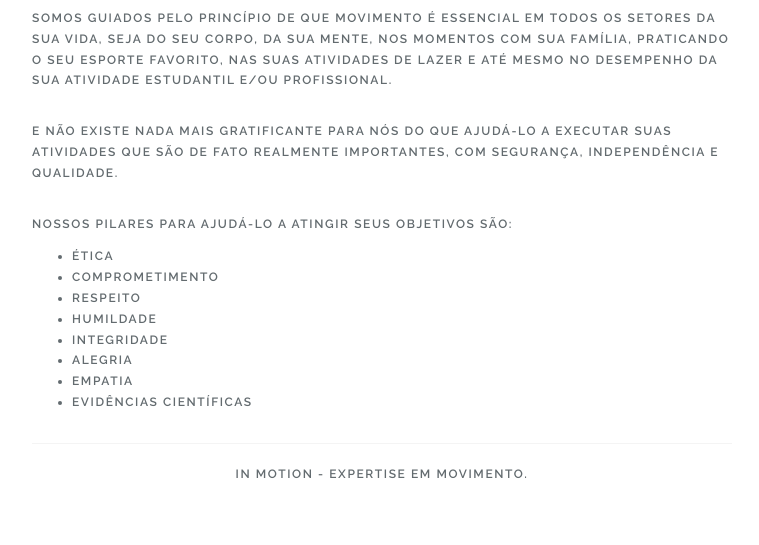
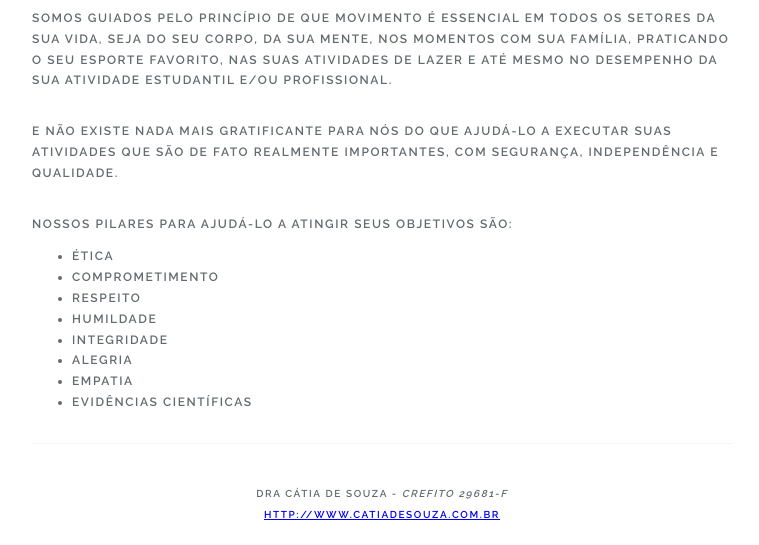
Before and after one commit to inmotionrj/inmotion.github.io, a plain HTML site: page index.html in a window 1280 px wide. Shown: the part 322-867 px from the top of the page, without its empty margins (258-1017 px from the left). Before the commit the page ends 827 px from the top, so only its background shows below. Drawn offline with Linux system fonts and the light colour scheme.

Commit message:
add rodape

```diff
--- a/index.html
+++ b/index.html
@@ -111,7 +111,12 @@
 						</ul>
 					</p>
 
-					<p class="text-center" style="margin-top: 20px; border-top: 1px solid #f4f4f4; padding: 20px 0;">In Motion - Expertise em Movimento.</p>
+					<p class="text-center" style="margin-top: 20px; border-top: 1px solid #f4f4f4; padding: 20px 0;">
+						<small style="display: block; margin-top: 20px;">
+							<span style="display:block; text-transform: normal;">Dra Cátia de Souza - <em>CREFITO 29681-F</em></span>
+							<span style="display:block;"><a href="http://www.catiadesouza.com.br">http://www.catiadesouza.com.br</a></span>
+						</small>
+					</p>
                 </div>
             </div>
         </div>
```
